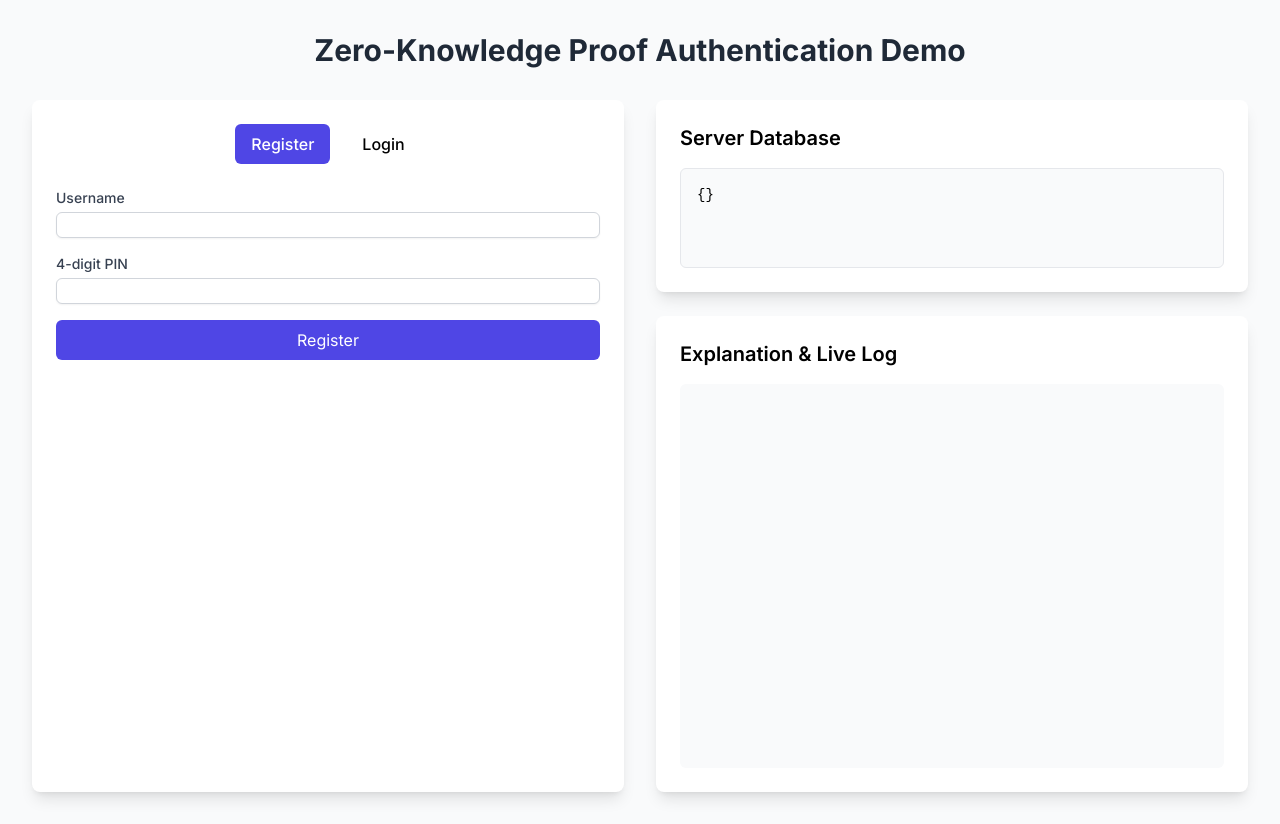
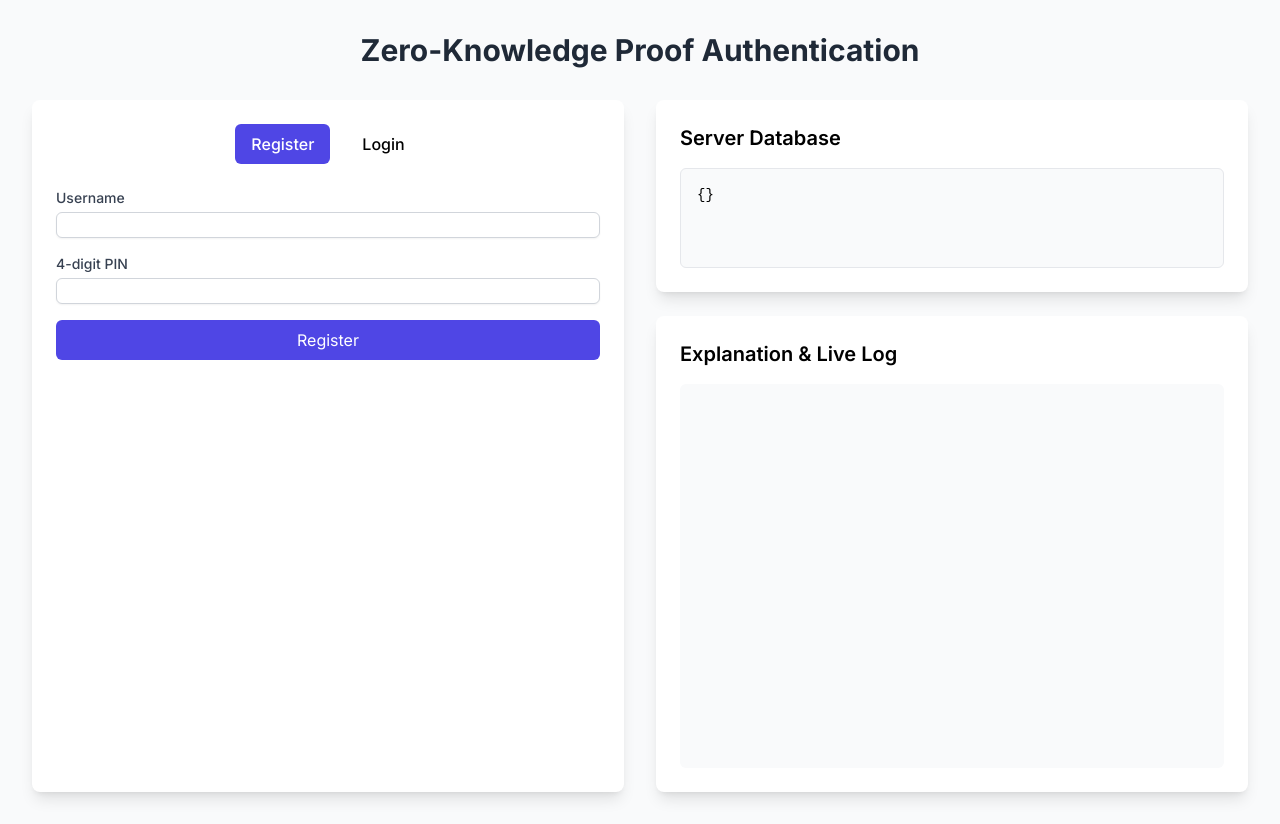
Before and after one commit to sreyansu/Passwordless_Auth_Using_ZKP, a plain HTML site: page index.html in a window 1280 px wide. Drawn offline with nearby package versions, Linux system fonts and the light colour scheme.

Commit message:
updated the index file and readme file

```diff
--- a/index.html
+++ b/index.html
@@ -3,7 +3,7 @@
 <head>
     <meta charset="UTF-8">
     <meta name="viewport" content="width=device-width, initial-scale=1.0">
-    <title>Zero-Knowledge Proof Authentication Demo</title>
+    <title>Zero-Knowledge Proof Authentication</title>
     <script src="https://cdn.tailwindcss.com"></script>
     <link href="https://fonts.googleapis.com/css2?family=Inter:wght@400;500;600;700&display=swap" rel="stylesheet">
     <link rel="stylesheet" href="styles.css">
@@ -21,7 +21,7 @@
 </head>
 <body class="bg-gray-50 font-sans">
     <div class="min-h-screen p-8">
-        <h1 class="text-3xl font-bold text-center mb-8 text-gray-800">Zero-Knowledge Proof Authentication Demo</h1>
+        <h1 class="text-3xl font-bold text-center mb-8 text-gray-800">Zero-Knowledge Proof Authentication</h1>
 
         <div class="container mx-auto grid grid-cols-1 md:grid-cols-2 gap-8">
             <!-- Left Column: Authentication Portal -->
```
Also changed, not shown: README.md.
